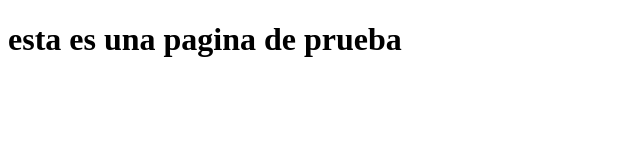
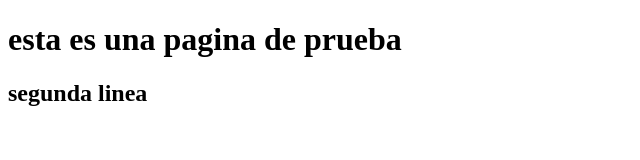
Before and after one commit to delateja80/prueba, a plain HTML site: page index.html in a window 1280 px wide. Shown: the whole page, without its empty margins (0-640 px from the left). Drawn offline with Linux system fonts and the light colour scheme.

Commit message:
se hizo modificacion a la pagina principal

```diff
--- a/index.html
+++ b/index.html
@@ -3,6 +3,8 @@
 <head>
 	<title>pagina de prueba</title>
 </head>
+<body>
  <h1>esta es una pagina de prueba</h1>
+ <h2>segunda linea</h2>
 </body>
 </html>
```
